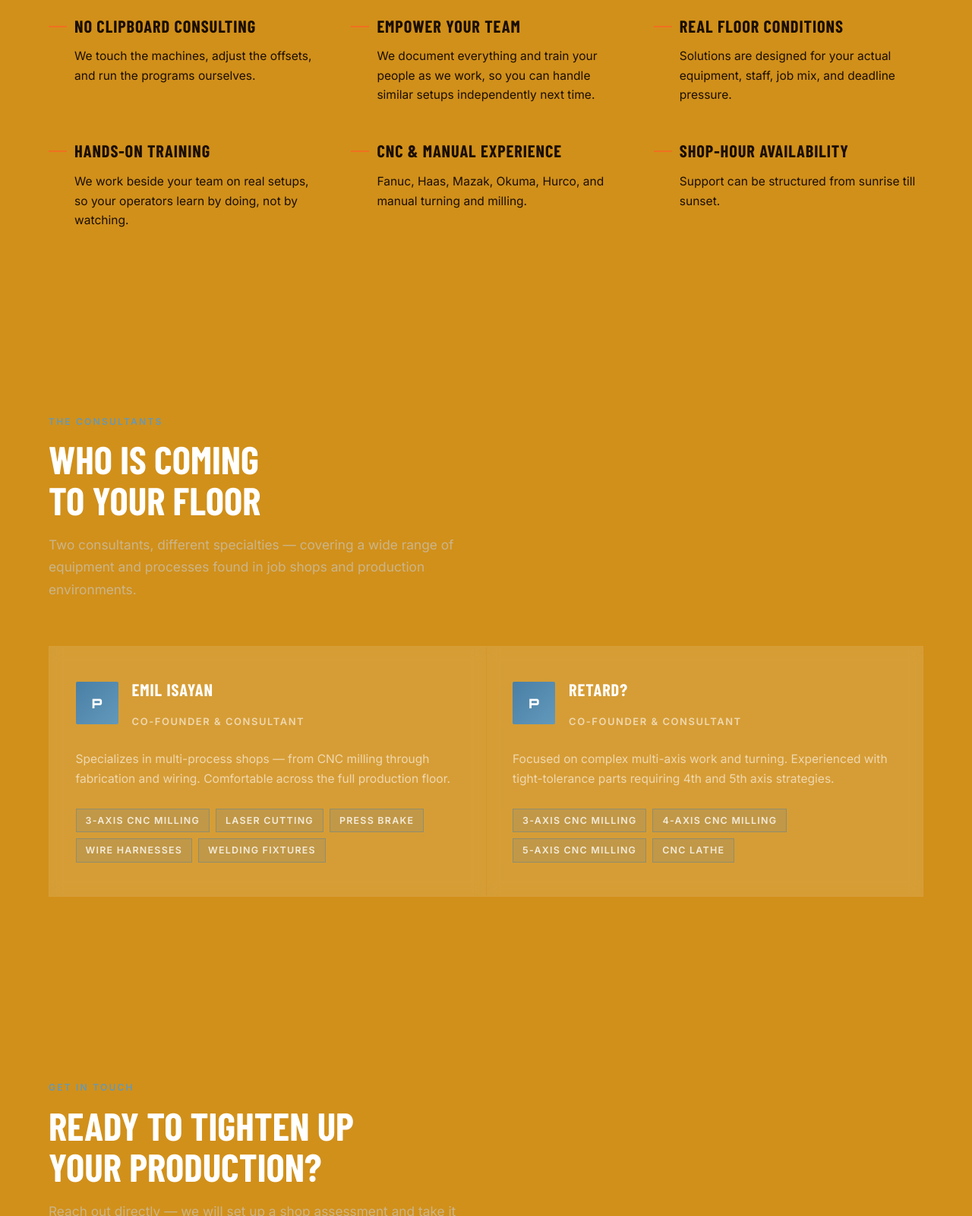
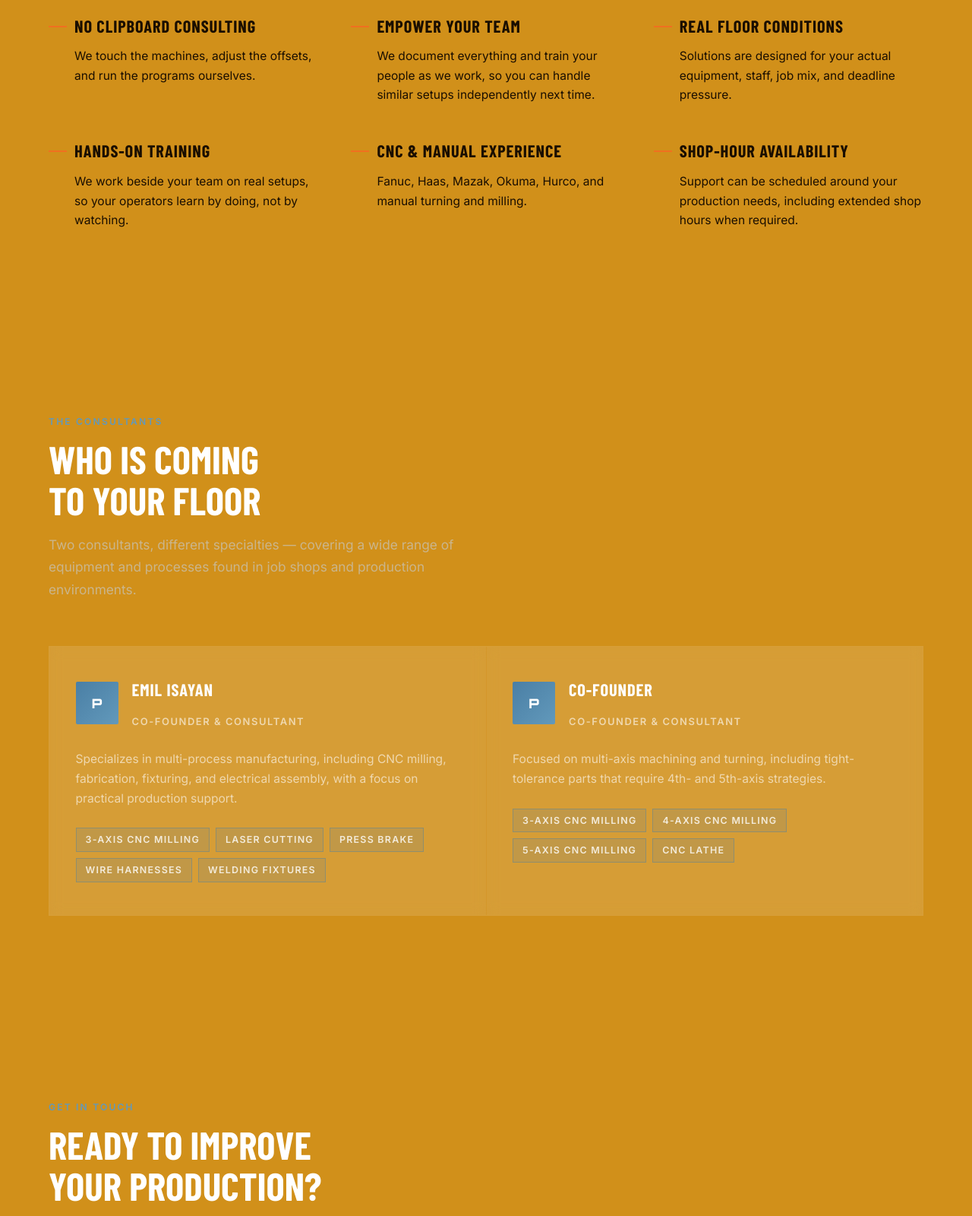
Before and after one commit to ElectricalLeadSupreme/ElectricalLeadSupreme.github.io, a plain HTML site: page index.html in a window 1280 px wide. Shown: the part 3498-5098 px from the top of the page at 76% size. Drawn offline with nearby package versions, Linux system fonts and the light colour scheme; a web font is replaced by a local one.

Commit message:
Polish site copy for professional tone

```diff
--- a/index.html
+++ b/index.html
@@ -157,7 +157,7 @@
         <article class="card card--process reveal reveal-delay-2">
           <span class="step-number">02</span>
           <h3>Locked-In Cost &amp; Timeline</h3>
-          <p>We discuss scope, timeline, and cost upfront. No ambiguity, No running the clock. No surprises from day 1.</p>
+          <p>We define the scope, timeline, and cost upfront so expectations are clear from day one.</p>
         </article>
         <article class="card card--process reveal reveal-delay-3">
           <span class="step-number">03</span>
@@ -202,7 +202,7 @@
         </article>
         <article class="why-item reveal reveal-delay-3">
           <h3>Shop-Hour Availability</h3>
-          <p>Support can be structured from sunrise till sunset.</p>
+          <p>Support can be scheduled around your production needs, including extended shop hours when required.</p>
         </article>
       </div>
     </section>
@@ -223,7 +223,7 @@
               <p>Co-Founder &amp; Consultant</p>
             </div>
           </div>
-          <p>Specializes in multi-process shops — from CNC milling through fabrication and wiring. Comfortable across the full production floor.</p>
+          <p>Specializes in multi-process manufacturing, including CNC milling, fabrication, fixturing, and electrical assembly, with a focus on practical production support.</p>
           <ul class="tag-list" aria-label="Capabilities">
             <li>3-Axis CNC Milling</li>
             <li>Laser Cutting</li>
@@ -237,11 +237,11 @@
           <div class="team-card__header">
             <div class="team-avatar" aria-hidden="true">P</div>
             <div>
-              <h3>Retard?</h3>
+              <h3>Co-Founder</h3>
               <p>Co-Founder &amp; Consultant</p>
             </div>
           </div>
-          <p>Focused on complex multi-axis work and turning. Experienced with tight-tolerance parts requiring 4th and 5th axis strategies.</p>
+          <p>Focused on multi-axis machining and turning, including tight-tolerance parts that require 4th- and 5th-axis strategies.</p>
           <ul class="tag-list" aria-label="Capabilities">
             <li>3-Axis CNC Milling</li>
             <li>4-Axis CNC Milling</li>
@@ -284,7 +284,7 @@
     <section id="contact" class="section zone-dark" data-bg="#0E1318">
       <div class="section__header reveal">
         <span class="section__label">Get In Touch</span>
-        <h2 class="section__title">Ready to Tighten Up<br />Your Production?</h2>
+        <h2 class="section__title">Ready to Improve<br />Your Production?</h2>
         <p class="section__intro">Reach out directly — we will set up a shop assessment and take it from there.</p>
       </div>
 
@@ -292,12 +292,12 @@
         <article class="contact-card reveal reveal-delay-1">
           <span class="contact-card__label">Call or Text</span>
           <a href="tel:+17472729004" class="contact-card__value">(747) 272-9004</a>
-          <p>Available first and second shift hours. For urgent shop situations, call.</p>
+          <p>Available during first- and second-shift hours. For time-sensitive production issues, call or text.</p>
         </article>
         <article class="contact-card reveal reveal-delay-2">
           <span class="contact-card__label">Email</span>
           <a href="mailto:emilisayan@gmail.com?subject=Free%20Shop%20Assessment%20Request&body=Shop%20name:%0AEquipment:%0ASetup%20challenge:%0ATimeline:" class="contact-card__value">emilisayan@gmail.com</a>
-          <p>Describe your setup challenge and we will respond with next steps.</p>
+          <p>Describe your manufacturing or engineering challenge and we will respond with next steps.</p>
         </article>
       </div>
     </section>
```
